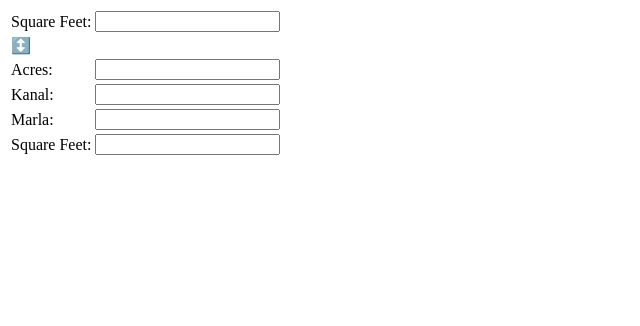
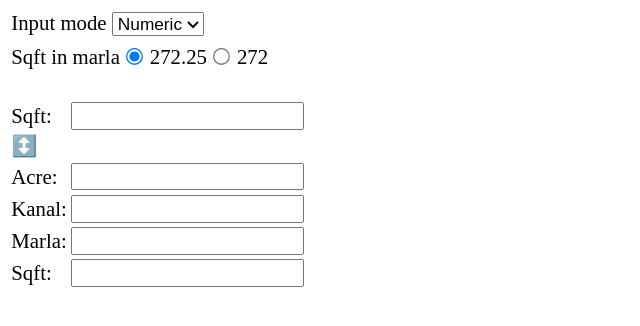
Before and after one commit to rmhaiderali/sqft-to-acre-kanal-marla, a plain HTML site: page index.html in a window 1280 px wide. Shown: the whole page, without its empty margins (0-640 px from the left). Drawn offline with Linux system fonts and the light colour scheme.

Commit message:
Add input mode and sqft value selection

```diff
--- a/index.html
+++ b/index.html
@@ -8,19 +8,63 @@
       :root {
         color-scheme: dark light;
       }
+
+      input[type="text"]:focus {
+        outline: none;
+      }
+
+      input,
+      select {
+        font-size: 13.3px;
+      }
+
+      input[type="radio"] {
+        margin: 0px;
+      }
+
+      .sqft-select-container {
+        gap: 5px;
+        display: flex;
+        padding-top: 3px;
+        align-items: center;
+      }
     </style>
   </head>
   <body>
-    <table>
+    <table style="zoom: 1.3">
       <tr>
-        <td><label for="sqft">Square Feet:</label></td>
+        <td colspan="2">
+          Input mode
+          <select id="input_mode">
+            <option value="text">Text</option>
+            <option value="decimal">Decimal</option>
+            <option value="numeric">Numeric</option>
+          </select>
+        </td>
+      </tr>
+      <tr>
+        <td colspan="2">
+          <div class="sqft-select-container">
+            Sqft in marla
+            <input type="radio" name="sqft" id="sqft_272_25" />
+            <label for="sqft_272_25">272.25</label>
+            <input type="radio" name="sqft" id="sqft_272" />
+            <label for="sqft_272">272</label>
+          </div>
+        </td>
+      </tr>
+      <tr>
+        <td><br /></td>
+      </tr>
+      <tr>
+        <td><label for="sqft">Sqft:</label></td>
         <td><input type="text" id="sqft" /></td>
       </tr>
       <tr>
         <td>↕️</td>
       </tr>
       <tr>
-        <td><label for="acres">Acres:</label></td>
+        <td><label for="acres">Acre:</label></td>
         <td><input type="text" id="acres" /></td>
       </tr>
       <tr>
@@ -32,14 +76,52 @@
         <td><input type="text" id="marla" /></td>
       </tr>
       <tr>
-        <td><label for="rsqft">Square Feet:</label></td>
+        <td><label for="rsqft">Sqft:</label></td>
         <td><input type="text" id="rsqft" /></td>
       </tr>
     </table>
     <script>
-      const sqftsInAcre = 43560
-      const sqftsInKanal = sqftsInAcre / 8
-      const sqftsInMarla = sqftsInKanal / 20
+      function setInputMode(mode) {
+        input_mode.value = mode
+        sqft.inputMode = mode
+        acres.inputMode = mode
+        kanal.inputMode = mode
+        marla.inputMode = mode
+        rsqft.inputMode = mode
+      }
+
+      setInputMode(localStorage.getItem("inputMode") || "numeric")
+
+      input_mode.onchange = () => {
+        setInputMode(input_mode.value)
+        localStorage.setItem("inputMode", input_mode.value)
+      }
+
+      preferredSqftsInAcre =
+        Number(localStorage.getItem("preferredSqftsInAcre")) || 43560
+
+      if (preferredSqftsInAcre === 43560) sqft_272_25.checked = true
+      else sqft_272.checked = true
+
+      let sqftsInAcre = preferredSqftsInAcre
+      let sqftsInKanal = sqftsInAcre / 8
+      let sqftsInMarla = sqftsInKanal / 20
+
+      sqft_272_25.onclick = () => {
+        sqftsInAcre = 43560
+        sqftsInKanal = sqftsInAcre / 8
+        sqftsInMarla = sqftsInKanal / 20
+        sqft.oninput()
+        localStorage.setItem("preferredSqftsInAcre", "43560")
+      }
+
+      sqft_272.onclick = () => {
+        sqftsInAcre = 43520
+        sqftsInKanal = sqftsInAcre / 8
+        sqftsInMarla = sqftsInKanal / 20
+        sqft.oninput()
+        localStorage.setItem("preferredSqftsInAcre", "43520")
+      }
 
       sqft.oninput = (e) => {
         sqftValue = Number(sqft.value)
```
